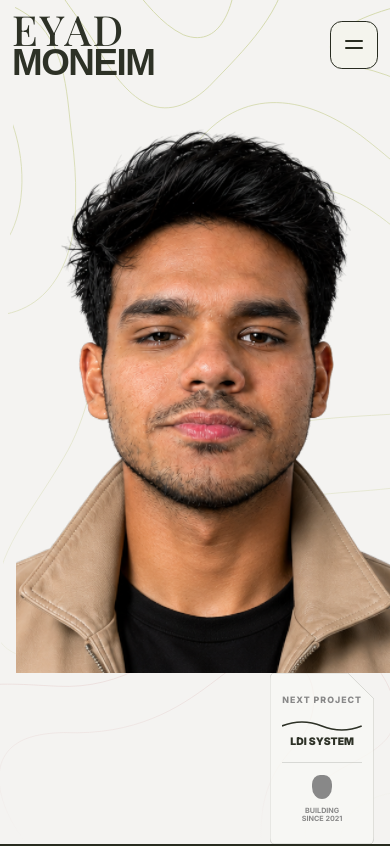
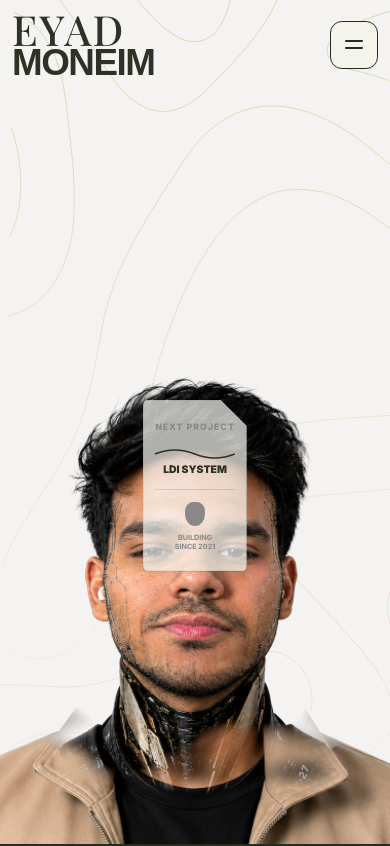
Before and after one commit to EyadMoneim/Eyad-Eedoo-portfolio, a React (Vite) app: page / in a window 390 px wide. Shown: the top 846 px of the page. Built offline with nearby package versions, Linux system fonts and the light colour scheme.

Commit message:
remove the whole scroll down effect and make the home screen responsive with mobile vision

```diff
--- a/src/App.jsx
+++ b/src/App.jsx
@@ -4,14 +4,8 @@ import LoadingScreen from "./LoadingScreen";
 import blobsBg from "./assets/wallpaper.svg";
 import Logo from "./Logo";
 import "./App.css";
-import SmoothScroll from "./components/SmoothScroll";
 import HeroSection from "./sections/HeroSection";
-import EedooSection from "./sections/EedooSection";
 import ThreeDissolveHero from "./ThreeDissolveHero";
-import gsap from "gsap";
-import { ScrollTrigger } from "gsap/ScrollTrigger";
-
-gsap.registerPlugin(ScrollTrigger);
 
 // =========================================
 // Color Palette (matching Lando Norris site)
@@ -490,11 +484,6 @@ const App = () => {
   const [isMenuOpen, setIsMenuOpen] = useState(false);
   const [isInteractive, setIsInteractive] = useState(true);
 
-  // Refs for the fixed canvas layer
-  const fixedCanvasRef = useRef(null);
-  const heroShrinkRef = useRef(null);
-  const morphCtxRef = useRef(null); // stores { scrollTrigger, timeline } for cleanup
-
   // Lock body scroll when menu is open
   useEffect(() => {
     if (isMenuOpen) {
@@ -507,180 +496,6 @@ const App = () => {
     };
   }, [isMenuOpen]);
 
-  // ─── GSAP: Position the fixed canvas & animate on scroll ───
-  const setupScrollAnimation = useCallback(() => {
-    const canvasEl = fixedCanvasRef.current;
-    if (!canvasEl) return;
-
-    const hero = document.getElementById('hero-canvas-placeholder');
-    const target = document.getElementById('eedoo-canvas-target');
-    const section = document.getElementById('signature-section');
-    if (!hero || !target || !section) return;
-
-    // Kill previous instances on re-setup (e.g. resize)
-    if (morphCtxRef.current) {
-      morphCtxRef.current.forEach(st => st.kill());
-      morphCtxRef.current = null;
-    }
-
-    const heroRect = hero.getBoundingClientRect();
-    const scrollY = window.scrollY || window.pageYOffset;
-
-    // Canvas constant dimensions (matches hero — never changes)
-    const canvasW = heroRect.width;
-    const canvasH = heroRect.height;
-
-    // Position the fixed canvas exactly at the hero's initial bounding box
-    gsap.set(canvasEl, {
-      position: 'fixed',
-      width: canvasW,
-      height: canvasH,
-      left: heroRect.left,
-      top: heroRect.top,
-      x: 0,
-      y: 0,
-      xPercent: 0, // removed -50 to use exact left position
-      scale: 1,
-      transformOrigin: 'center center', // Scale from center perfectly
-      borderRadius: 0,
-      backgroundColor: 'transparent',
-      force3D: true,
-    });
-
-    // Store the initial hero center for morph calculation
-    const heroCenterX = heroRect.left + canvasW / 2;
-    const heroCenterY = heroRect.top + canvasH / 2;
-
-    // ── Morph: hero → eedoo (scrubbed by scroll) ──
-    const morphSt = ScrollTrigger.create({
-      trigger: section,
-      start: 'top bottom',
-      end: 'top top',
-      scrub: true,
-      onUpdate: (self) => {
-        const rawProgress = self.progress;
-
-        // Disable hover after 15% scroll progress
-        const shouldBeInteractive = rawProgress < 0.15;
-        setIsInteractive(prev => prev !== shouldBeInteractive ? shouldBeInteractive : prev);
-
-        // Apply easing to progress for premium feel
-        const progress = rawProgress < 0.5
-          ? 2 * rawProgress * rawProgress
-          : 1 - Math.pow(-2 * rawProgress + 2, 2) / 2;
-
-        // Read the target's current viewport position
-        const targetRect = target.getBoundingClientRect();
-
-        // Scale: use width-based scale so image fills target width
-        const endScale = targetRect.width / canvasW;
-        const currentScale = 1 + (endScale - 1) * progress;
-
-        // Calculate target centers dynamically
-        const targetCenterX = targetRect.left + targetRect.width / 2;
-        const targetCenterY = targetRect.top + targetRect.height / 2;
-
-        // Translate: interpolate exact distance from hero center to target center
-        const currentX = (targetCenterX - heroCenterX) * progress;
-        const currentY = (targetCenterY - heroCenterY) * progress;
-
-        // Border radius: 0 → 16
-        const currentRadius = 16 * progress;
-
-        // Apply with GSAP set for GPU-accelerated transform
-        gsap.set(canvasEl, {
-          x: currentX,
-          y: currentY,
-          scale: currentScale,
-          borderRadius: currentRadius,
-          force3D: true,
-        });
-      },
-    });
-
-    // ── Hero background shrink (Lando Norris style) ──
-    // Shrinks ONLY the hero off-white background, revealing dark green behind
-    const heroEl = heroShrinkRef.current;
-    let heroShrinkSt = null;
-    if (heroEl) {
-      heroShrinkSt = ScrollTrigger.create({
-        trigger: section,
-        start: 'top bottom',
-        end: 'top top',
-        scrub: true,
-        onUpdate: (self) => {
-          const rawProgress = self.progress;
-
-          // Apply same easing as the canvas morph for perfect sync
-          const progress = rawProgress < 0.5
-            ? 2 * rawProgress * rawProgress
-            : 1 - Math.pow(-2 * rawProgress + 2, 2) / 2;
-
-          // Scale: 1 → 0.92 (matches Lando Norris feel)
-          const heroScale = 1 - 0.08 * progress;
-
-          // Border radius: 0 → 20px
-          const heroRadius = 20 * progress;
-
-          gsap.set(heroEl, {
-            scale: heroScale,
-            borderRadius: heroRadius,
-            force3D: true,
-          });
-        },
-      });
-    }
-
-    // ── Pinned section: grayscale the canvas ──
-    const pinnedSt = ScrollTrigger.create({
-      trigger: section,
-      start: 'top top',
-      end: '+=200%',
-      scrub: 1,
-      onUpdate: (self) => {
-        // Apply grayscale progressively during the pin
-        const grayProgress = Math.min(self.progress / 0.2, 1); // fully gray by 20% of pin
-        if (canvasEl) {
-          canvasEl.style.filter = `grayscale(${grayProgress * 100}%) contrast(${1 + grayProgress * 0.2})`;
-        }
-      },
-    });
-
-    // Store for cleanup
-    morphCtxRef.current = [
-      morphSt,
-      pinnedSt,
-      ...(heroShrinkSt ? [heroShrinkSt] : []),
-    ];
-  }, []);
-
-  // Setup on mount (after loading screen), and on resize
-  useEffect(() => {
-    if (isLoading) return;
-
-    // Wait for DOM to settle after mount
-    const rafId = requestAnimationFrame(() => {
-      requestAnimationFrame(() => {
-        setupScrollAnimation();
-      });
-    });
-
-    // Recalculate on resize
-    const handleResize = () => {
-      setupScrollAnimation();
-      ScrollTrigger.refresh();
-    };
-    window.addEventListener('resize', handleResize);
-
-    return () => {
-      cancelAnimationFrame(rafId);
-      window.removeEventListener('resize', handleResize);
-      if (morphCtxRef.current) {
-        morphCtxRef.current.forEach(st => st.kill());
-      }
-    };
-  }, [isLoading, setupScrollAnimation]);
-
   return (
     <>
       <AnimatePresence mode="wait">
@@ -690,7 +505,7 @@ const App = () => {
       </AnimatePresence>
 
       {!isLoading && (
-        <SmoothScroll>
+        <div style={{ position: "relative", width: "100%", minHeight: "100vh", overflow: "hidden" }}>
           {/* ======= NAVBAR ======= */}
           <nav className="nav-bar">
             <div className="nav-inner relative flex justify-between items-center w-full">
@@ -718,14 +533,6 @@ const App = () => {
           {/* ======= FULLSCREEN MENU ======= */}
           <FullscreenMenu isOpen={isMenuOpen} currentPage="Home" />
 
-          {/* ======= FIXED CANVAS LAYER ======= */}
-          <div
-            ref={fixedCanvasRef}
-            className="hero-canvas-fixed"
-          >
-            <ThreeDissolveHero isInteractive={isInteractive} />
-          </div>
-
           {/* ======= PAGE CONTENT ======= */}
           <motion.div
             animate={{
@@ -735,11 +542,7 @@ const App = () => {
             transition={{ duration: 1, ease: EASE_SMOOTH }}
             className="page-content"
           >
-            {/* Hero shrink wrapper — off-white bg that scales down on scroll */}
-            <div
-              ref={heroShrinkRef}
-              className="hero-shrink-wrapper"
-            >
+            <div className="hero-shrink-wrapper">
               <motion.div
                 className="bg-blobs"
                 animate={{
@@ -762,15 +565,15 @@ const App = () => {
               </motion.div>
               <div className="bg-gradient-overlay" />
 
-              <div className="hero-inner">
+              <div className="hero-inner" style={{ position: "relative", width: "100%", height: "100vh" }}>
+                <div style={{ position: 'absolute', inset: 0, zIndex: 10, pointerEvents: 'none' }}>
+                   <ThreeDissolveHero isInteractive={isInteractive} />
+                </div>
                 <HeroSection />
               </div>
             </div>
-
-            {/* Eedoo section — sits on dark green, no shrink */}
-            <EedooSection />
           </motion.div>
-        </SmoothScroll>
+        </div>
       )}
     </>
   );
--- a/src/ThreeDissolveHero.jsx
+++ b/src/ThreeDissolveHero.jsx
@@ -127,18 +127,27 @@ function SceneContent({ hoverProgress, globalMouse }) {
 
   const aspect = humanTexture.image.width / humanTexture.image.height;
 
-  const scale = useMemo(() => {
-    const vpAspect = viewport.width / viewport.height;
-    let w, h;
-    if (vpAspect > aspect) {
-      w = viewport.width;
-      h = viewport.width / aspect;
-    } else {
-      h = viewport.height;
-      w = viewport.height * aspect;
+  const [scale, baseY] = useMemo(() => {
+    const isPortrait = viewport.width < viewport.height;
+
+    // On mobile (portrait), we want the image to be much larger to focus on the face,
+    // because the PNG might have a lot of transparent padding.
+    // On desktop (landscape), we keep it nicely contained.
+    const maxH = isPortrait ? viewport.height * 0.85 : viewport.height * 0.85;
+    const maxW = isPortrait ? viewport.width * 2.2 : viewport.width * 0.90;
+
+    let targetH = maxH;
+    let targetW = targetH * aspect;
+
+    if (targetW > maxW) {
+      targetW = maxW;
+      targetH = targetW / aspect;
     }
-    // Multiply by 1.1 to give a 10% extra margin so moving the image doesn't reveal the background
-    return [w * 1.05, h * 1.05, 1];
+
+    // Anchor to bottom: bottom of plane (-targetH / 2) touches bottom of viewport (-viewport.height / 2)
+    const yPos = (targetH - viewport.height) / 2;
+
+    return [[targetW, targetH, 1], yPos];
   }, [aspect, viewport.width, viewport.height]);
 
   const dissolveUniforms = useMemo(
@@ -167,9 +176,10 @@ function SceneContent({ hoverProgress, globalMouse }) {
       // 2. Parallax tracking — vertical only, NO horizontal drift
       const parallaxY = globalMouse.current.y * (viewport.height * 0.01);
 
-      // Smooth dampening: X always returns to center (0), Y follows mouse + float
+      // Smooth dampening: X always returns to center (0), Y follows mouse + float around baseY
+      const targetY = baseY + parallaxY + floatY;
       groupRef.current.position.x += (0 - groupRef.current.position.x) * 0.04;
-      groupRef.current.position.y += (parallaxY + floatY - groupRef.current.position.y) * 0.03;
+      groupRef.current.position.y += (targetY - groupRef.current.position.y) * 0.03;
     }
   });
 
@@ -184,7 +194,7 @@ function SceneContent({ hoverProgress, globalMouse }) {
     <group
       ref={groupRef}
       scale={scale}
-      position={[0, 0.8, 0]}
+      position={[0, baseY, 0]}
     >
       {/* Single Layer: Human and Robot mixed dynamically */}
       <mesh position={[0, 0, 0]} onPointerMove={handlePointerMove}>
--- a/src/sections/HeroSection.jsx
+++ b/src/sections/HeroSection.jsx
@@ -25,25 +25,10 @@ export default function HeroSection() {
         width: '100%',
         height: 'calc(100vh - 8rem)', // fill screen minus hero-inner padding
         display: 'flex',
-        alignItems: 'flex-end', // push the canvas to the absolute bottom
+        alignItems: 'center',
         justifyContent: 'center',
       }}
     >
-      {/*
-        This is an invisible placeholder that reserves space where the canvas
-        visually appears on load. The actual canvas lives in EedooSection and
-        is translated here via GSAP on mount.
-      */}
-      <div
-        id="hero-canvas-placeholder"
-        style={{
-          width: 'min(1100px, 100vw)',
-          height: '100%',
-          maxHeight: '100%', // remove 650px restriction so it can be truly responsive
-          margin: '0 auto',
-          pointerEvents: 'none',
-        }}
-      />
 
       {/* Left Card: Next Project */}
       <motion.div
```
